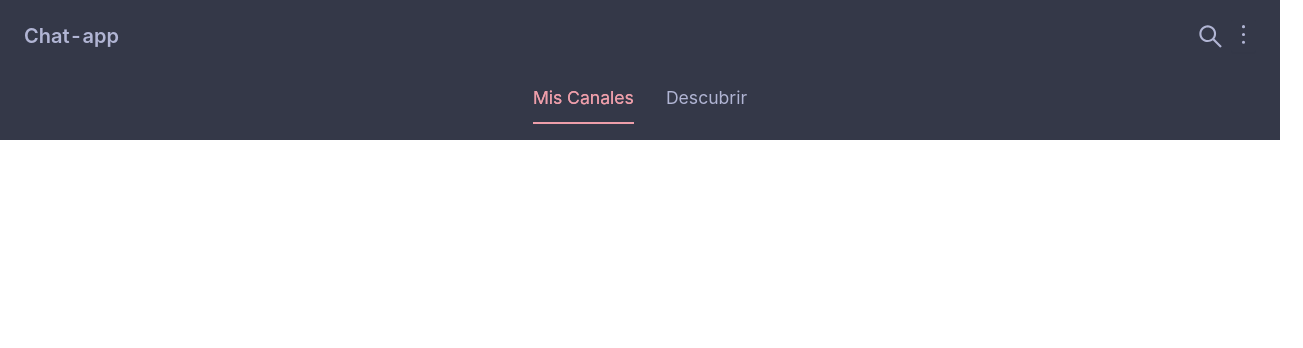
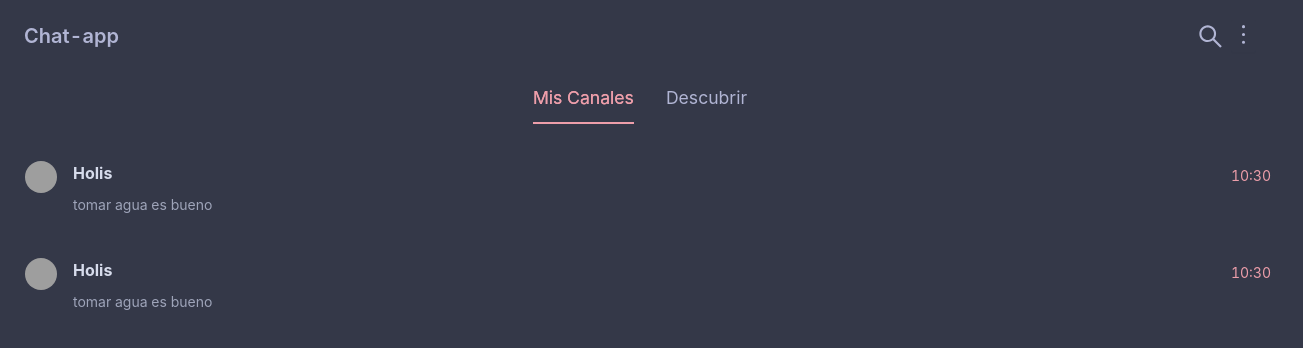
Before and after one commit to Laboratoria/REG003-chat-app, a Next.js app: page /chat in a window 1280 px wide. Shown: the top 348 px of the page, 1303 px wide, since content can reach past the window. Built offline with nearby package versions, Linux system fonts and the light colour scheme; grey boxes are pictures that could not be loaded.

Commit message:
ADD: List chat component

```diff
--- a/components/Header/Header.scss
+++ b/components/Header/Header.scss
@@ -1,3 +1,7 @@
+.site-page-header{
+  width: 100%;
+  margin: 0;
+}
 .ant-page-header, .ant-page-header-heading-title, .ant-dropdown-trigger, .ant-dropdown-open{
   background-color: $color4;
   color: $color3;
--- /dev/null
+++ b/components/List-Chat/ListChat.scss
@@ -0,0 +1,29 @@
+.card-item{
+  width: 100%;
+  background-color: $color4;
+
+  border: 1px solid $color4;
+  border-radius: 0;
+}
+.card-item:active{
+  background-color: $color3;
+}
+.ant-card-meta-title{
+  color:$color1;
+  font-weight: bold;
+  text-transform: capitalize;
+}
+.ant-card-meta-description{
+  color:$color2
+}
+.ant-card-meta-detail{
+  margin: 0;
+}
+.time{
+color:$color7;
+width: 100%;
+display: flex;
+justify-content: flex-end;
+position: absolute;
+padding: 0 2rem;
+}
--- /dev/null
+++ b/components/List-Chat/ListChat.tsx
@@ -0,0 +1,40 @@
+import type { NextPage } from "next";
+import { Card, Avatar } from 'antd';
+import { useRouter } from "next/router";
+import { useState } from "react";
+const { Meta } = Card;
+
+const ListChat: NextPage = () => {
+const router = useRouter();
+//TODO ESTOS ESTADOS SERIAN PROPS QUE RECIBIRA DEL PADRE
+const  [channelTitle, setChannelTitle]=useState("holis")
+const [lastMessage, setLastChannel] =useState("tomar agua es bueno")
+const [time, setTime] =useState("10:30")
+
+  return (
+    <>
+    <Card className="card-item" bordered={false}>
+      <p className="time">{time}</p>
+          <Meta
+            avatar={
+              <Avatar src="https://zos.alipayobjects.com/rmsportal/ODTLcjxAfvqbxHnVXCYX.png" />
+            }
+            title={channelTitle}
+            description={lastMessage}
+          />
+        </Card>
+        <Card className="card-item" bordered={false} >
+        <p className="time">{time}</p>
+        <Meta
+          avatar={
+            <Avatar src="https://zos.alipayobjects.com/rmsportal/ODTLcjxAfvqbxHnVXCYX.png" />
+          }
+          title={channelTitle}
+          description={lastMessage}
+
+        />
+      </Card>
+      </>
+  );
+};
+export default ListChat;
--- a/pages/chat.tsx
+++ b/pages/chat.tsx
@@ -1,12 +1,14 @@
-import type { NextPage } from "next";
+import type { NextPage } from 'next';
 import Header from '../components/Header/Header'
-import TabsMenu from "../components/Tabs/tabs";
+import TabsMenu from '../components/Tabs/tabs';
+import ListChat from '../components/List-Chat/ListChat'
 //TODO ROUTER
 const Chat: NextPage = () => {
   return (
-    <>
+    < >
       <Header></Header>
       <TabsMenu></TabsMenu>
+      <ListChat></ListChat>
     </>
   );
 };
--- a/styles/globals.scss
+++ b/styles/globals.scss
@@ -26,6 +26,7 @@ $poiret: "Poiret One", cursive;
 body {
   height: 100vh;
   width: 100vw;
+  background-color: $color4;
 }
 
 h1,
--- a/styles/index.scss
+++ b/styles/index.scss
@@ -3,3 +3,4 @@
 @import '../components/Register/register.scss';
 @import '../components/Tabs/tabs.scss';
 @import '../components/Header/Header.scss';
+@import '../components//List-Chat/ListChat.scss';
```
